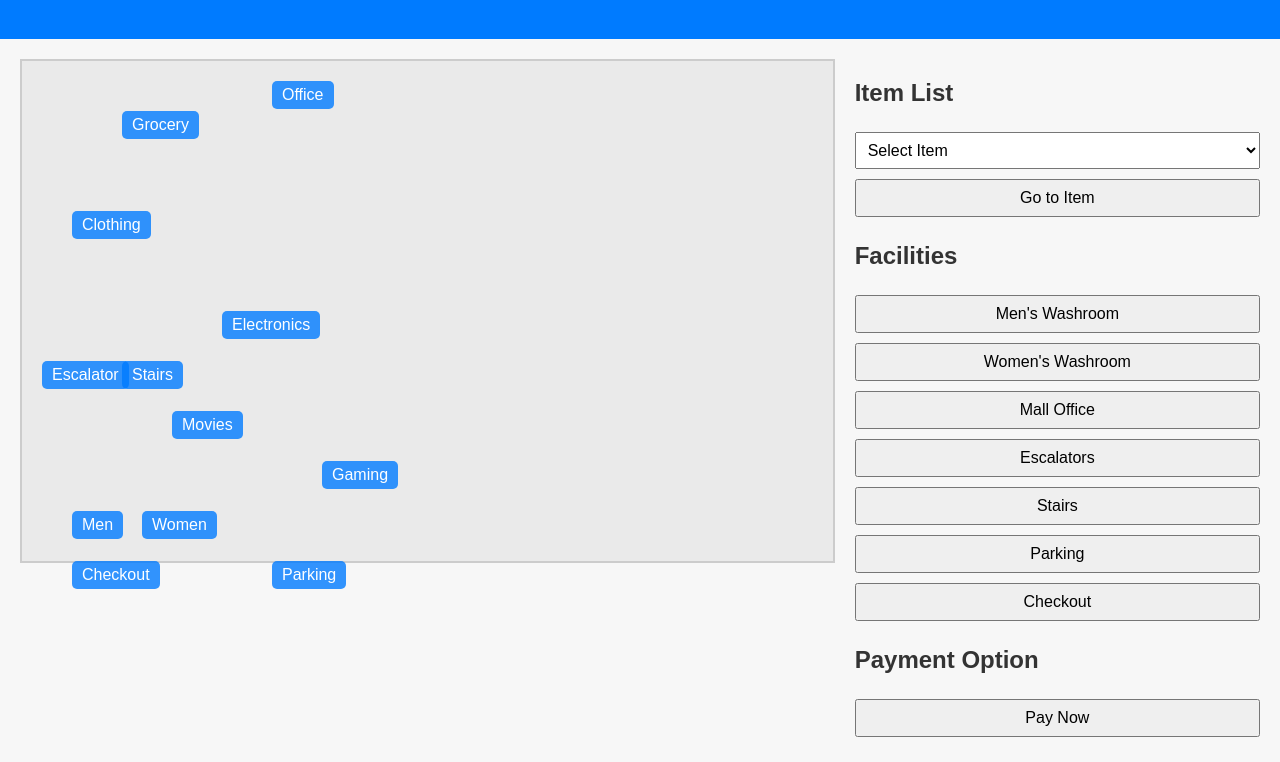
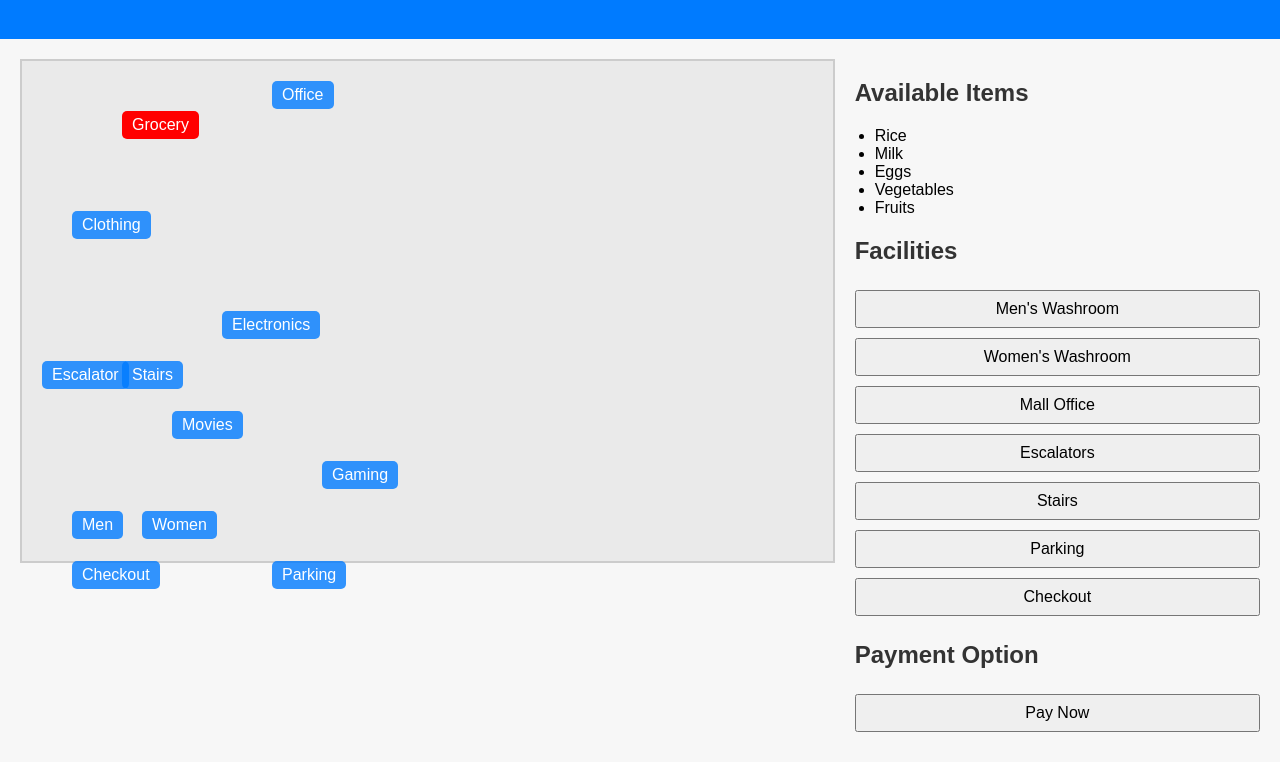
Before and after one commit to reshma-d-souza/store-navigation, a plain HTML site: page index.html in a window 1280 px wide. Both pictures are taken after a click on the element "Grocery". Shown: the part 81-843 px from the top of the page. Drawn offline with Linux system fonts and the light colour scheme.

Commit message:
Update index.html

```diff
--- a/index.html
+++ b/index.html
@@ -30,13 +30,17 @@
       background-color: #eaeaea;
       position: relative;
     }
-    #map div {
+    #map .store {
       position: absolute;
       padding: 5px 10px;
       background-color: rgba(0,123,255,0.8);
       color: white;
       border-radius: 5px;
       cursor: pointer;
+      transition: background-color 0.3s;
+    }
+    #map .store:hover {
+      background-color: #0056b3;
     }
     #controls {
       flex: 1;
@@ -48,11 +52,15 @@
     h2 {
       color: #333;
     }
-    select, button {
+    ul {
+      padding-left: 20px;
+    }
+    button {
       width: 100%;
       padding: 8px;
       margin: 5px 0;
       font-size: 16px;
+      cursor: pointer;
     }
   </style>
 </head>
@@ -62,33 +70,29 @@
   </header>
   <main>
     <div id="map">
-      <!-- Sample map markers -->
-      <div style="top: 50px; left: 100px;" title="Grocery">Grocery</div>
-      <div style="top: 150px; left: 50px;" title="Clothing">Clothing</div>
-      <div style="top: 250px; left: 200px;" title="Electronics">Electronics</div>
-      <div style="top: 350px; left: 150px;" title="Movies">Movies</div>
-      <div style="top: 400px; left: 300px;" title="Gaming Zone">Gaming</div>
-      <div style="top: 450px; left: 50px;" title="Washroom Men">Men</div>
-      <div style="top: 450px; left: 120px;" title="Washroom Women">Women</div>
-      <div style="top: 20px; left: 250px;" title="Mall Office">Office</div>
-      <div style="top: 300px; left: 20px;" title="Escalators">Escalator</div>
-      <div style="top: 300px; left: 100px;" title="Stairs">Stairs</div>
-      <div style="top: 500px; left: 250px;" title="Parking">Parking</div>
-      <div style="top: 500px; left: 50px;" title="Checkout">Checkout</div>
+      <!-- Stores -->
+      <div class="store" style="top: 50px; left: 100px;" data-name="Grocery">Grocery</div>
+      <div class="store" style="top: 150px; left: 50px;" data-name="Clothing">Clothing</div>
+      <div class="store" style="top: 250px; left: 200px;" data-name="Electronics">Electronics</div>
+      <div class="store" style="top: 350px; left: 150px;" data-name="Movies">Movies</div>
+      <div class="store" style="top: 400px; left: 300px;" data-name="Gaming Zone">Gaming</div>
+
+      <!-- Facilities -->
+      <div class="store" style="top: 450px; left: 50px;" data-name="Washroom Men">Men</div>
+      <div class="store" style="top: 450px; left: 120px;" data-name="Washroom Women">Women</div>
+      <div class="store" style="top: 20px; left: 250px;" data-name="Mall Office">Office</div>
+      <div class="store" style="top: 300px; left: 20px;" data-name="Escalators">Escalator</div>
+      <div class="store" style="top: 300px; left: 100px;" data-name="Stairs">Stairs</div>
+      <div class="store" style="top: 500px; left: 250px;" data-name="Parking">Parking</div>
+      <div class="store" style="top: 500px; left: 50px;" data-name="Checkout">Checkout</div>
     </div>
 
     <div id="controls">
       <div id="item-list">
-        <h2>Item List</h2>
-        <select id="itemSelect">
-          <option value="">Select Item</option>
-          <option value="Grocery">Grocery</option>
-          <option value="Clothing">Clothing</option>
-          <option value="Electronics">Electronics</option>
-          <option value="Movies">Movies</option>
-          <option value="Gaming Zone">Gaming Zone</option>
-        </select>
-        <button onclick="goToItem()">Go to Item</button>
+        <h2>Available Items</h2>
+        <ul id="itemsUl">
+          <li>Select a store to view items</li>
+        </ul>
       </div>
 
       <div id="facility-list">
@@ -110,15 +114,35 @@
   </main>
 
   <script>
-    function goToItem() {
-      const item = document.getElementById('itemSelect').value;
-      highlight(item);
-    }
+    // Store items
+    const storeItems = {
+      "Grocery": ["Rice", "Milk", "Eggs", "Vegetables", "Fruits"],
+      "Clothing": ["Shirts", "Trousers", "Dresses", "Shoes", "Jackets"],
+      "Electronics": ["Laptop", "Smartphone", "Headphones", "Camera"],
+      "Movies": ["DVDs", "Blu-ray", "Movie Posters"],
+      "Gaming Zone": ["Gaming Console", "Games", "Accessories"],
+      "Washroom Men": [],
+      "Washroom Women": [],
+      "Mall Office": [],
+      "Escalators": [],
+      "Stairs": [],
+      "Parking": [],
+      "Checkout": []
+    };
+
+    const markers = document.querySelectorAll('#map .store');
+    const itemsUl = document.getElementById('itemsUl');
+
+    markers.forEach(marker => {
+      marker.addEventListener('click', () => {
+        highlight(marker.dataset.name);
+        showItems(marker.dataset.name);
+      });
+    });
 
     function highlight(name) {
-      const markers = document.querySelectorAll('#map div');
       markers.forEach(marker => {
-        if (marker.title === name) {
+        if (marker.dataset.name === name) {
           marker.style.backgroundColor = 'red';
           marker.scrollIntoView({ behavior: 'smooth', block: 'center' });
         } else {
@@ -126,6 +150,11 @@
         }
       });
     }
+
+    function showItems(storeName) {
+      const items = storeItems[storeName];
+      itemsUl.innerHTML = items.length > 0 ? items.map(item => `<li>${item}</li>`).join('') : '<li>No items available</li>';
+    }
   </script>
 </body>
 </html>
```
